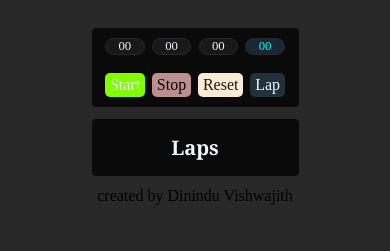
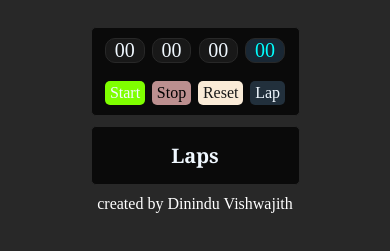
Before and after one commit to 81131/jsstopwatch, a plain HTML site: page index.html in a window 390 px wide. Shown: the part 75-326 px from the top of the page. Drawn offline with Linux system fonts and the light colour scheme; a web font is replaced by a local one.

Commit message:
Update index.css

```diff
--- a/index.css
+++ b/index.css
@@ -127,12 +127,13 @@ h3 {
 p{
     display:block;
     text-align:center;
-    margin: auto auto 20% auto;
+    margin: auto auto 20px auto;
+    color:white;
 }
 
 @media (max-width: 768px) {
   .subarea,
   .secarea {
-    font-size: 80%;
+    font-size: 20px;
   }
 }
```
